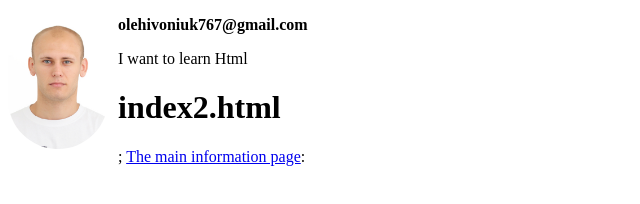
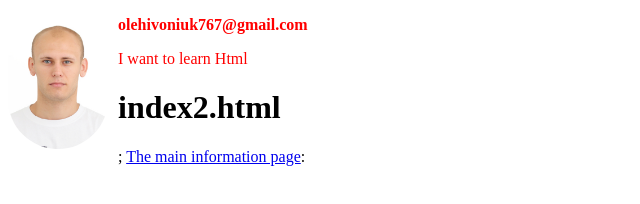
Before and after one commit to olehivoniuk/Programmimg---Plan-of-learning, a plain HTML site: page index.html in a window 1280 px wide. Shown: the whole page, without its empty margins (0-640 px from the left). Drawn offline with Linux system fonts and the light colour scheme; files whose address does not match are found by name.

Commit message:
changed color of text to red

```diff
--- a/styles.css
+++ b/styles.css
@@ -1,3 +1,3 @@
 p {
-    color: reg;
+    color: red;
 }
```
